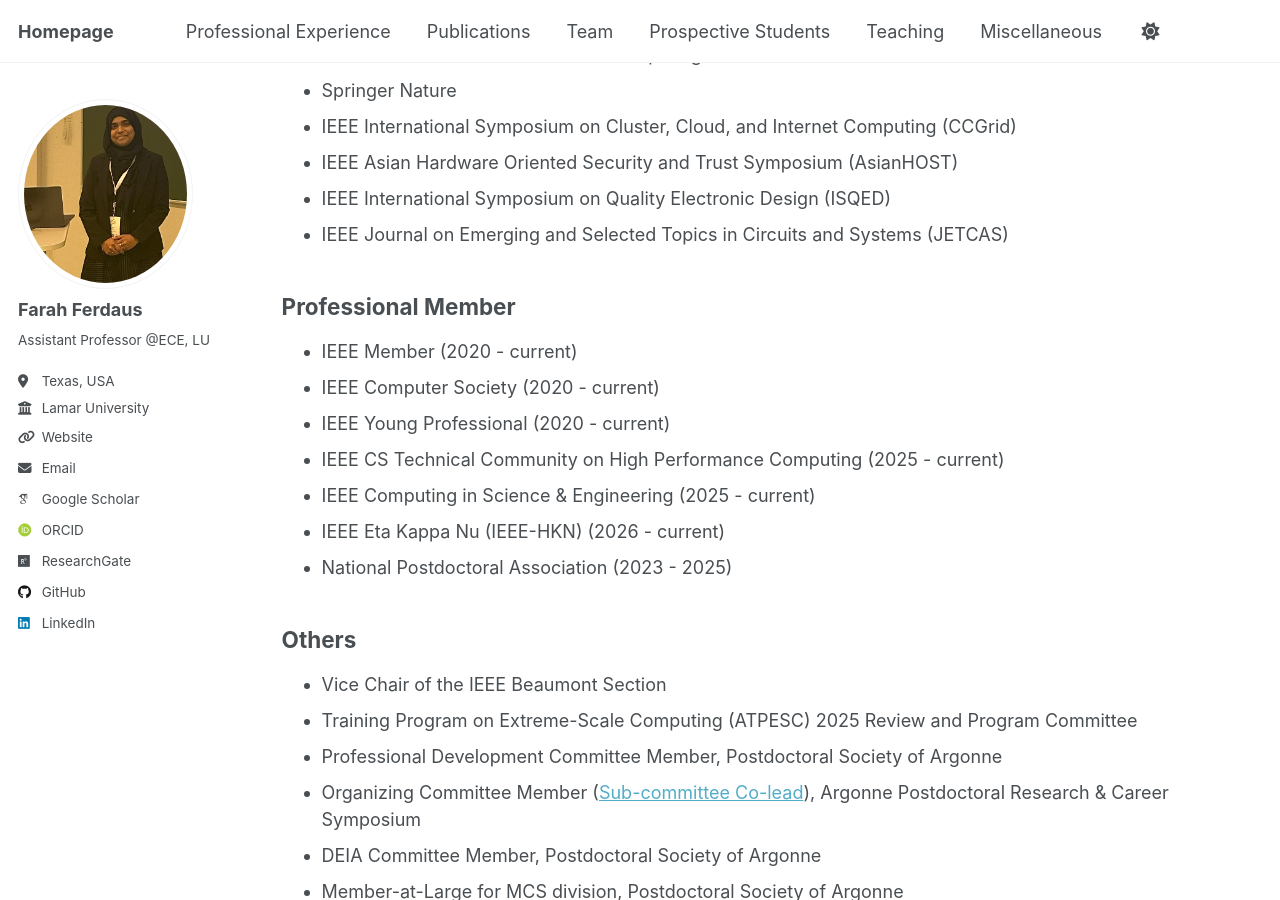
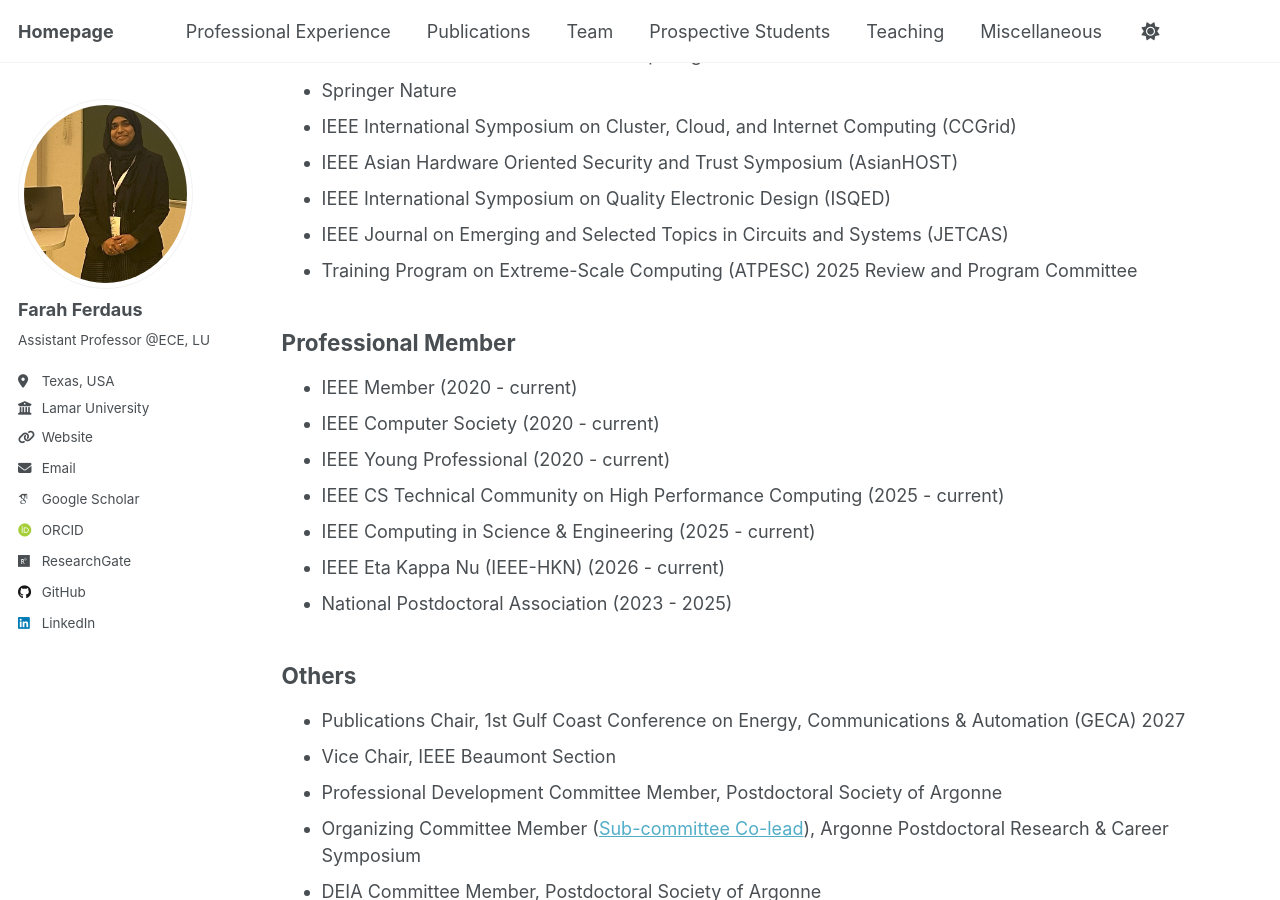
Before and after one commit to fferdaus/fferdaus.github.io, a Jekyll site: the page built from _pages/miscellaneous.md, in a window 1280 px wide and 900 px high, scrolled down 338 px. Built offline with Jekyll 4.4.1, drawn with Linux system fonts in a browser that asks for light colours; some web fonts are replaced.

Commit message:
Update miscellaneous.md

```diff
--- a/_pages/miscellaneous.md
+++ b/_pages/miscellaneous.md
@@ -19,6 +19,7 @@ redirect_from:
 - IEEE Asian Hardware Oriented Security and Trust Symposium (AsianHOST)
 - IEEE International Symposium on Quality Electronic Design (ISQED)
 - IEEE Journal on Emerging and Selected Topics in Circuits and Systems (JETCAS)
+- Training Program on Extreme-Scale Computing (ATPESC) 2025 Review and Program Committee
 
 ## Professional Member
 
@@ -33,8 +34,8 @@ redirect_from:
 
 ## Others
 
-- Vice Chair of the IEEE Beaumont Section
-- Training Program on Extreme-Scale Computing (ATPESC) 2025 Review and Program Committee
+- Publications Chair, 1st Gulf Coast Conference on Energy, Communications & Automation (GECA) 2027
+- Vice Chair, IEEE Beaumont Section
 - Professional Development Committee Member, Postdoctoral Society of Argonne
 - Organizing Committee Member ([Sub-committee Co-lead](https://www.anl.gov/hr/prcs/2024)), Argonne Postdoctoral Research & Career Symposium
 - DEIA Committee Member, Postdoctoral Society of Argonne
```
